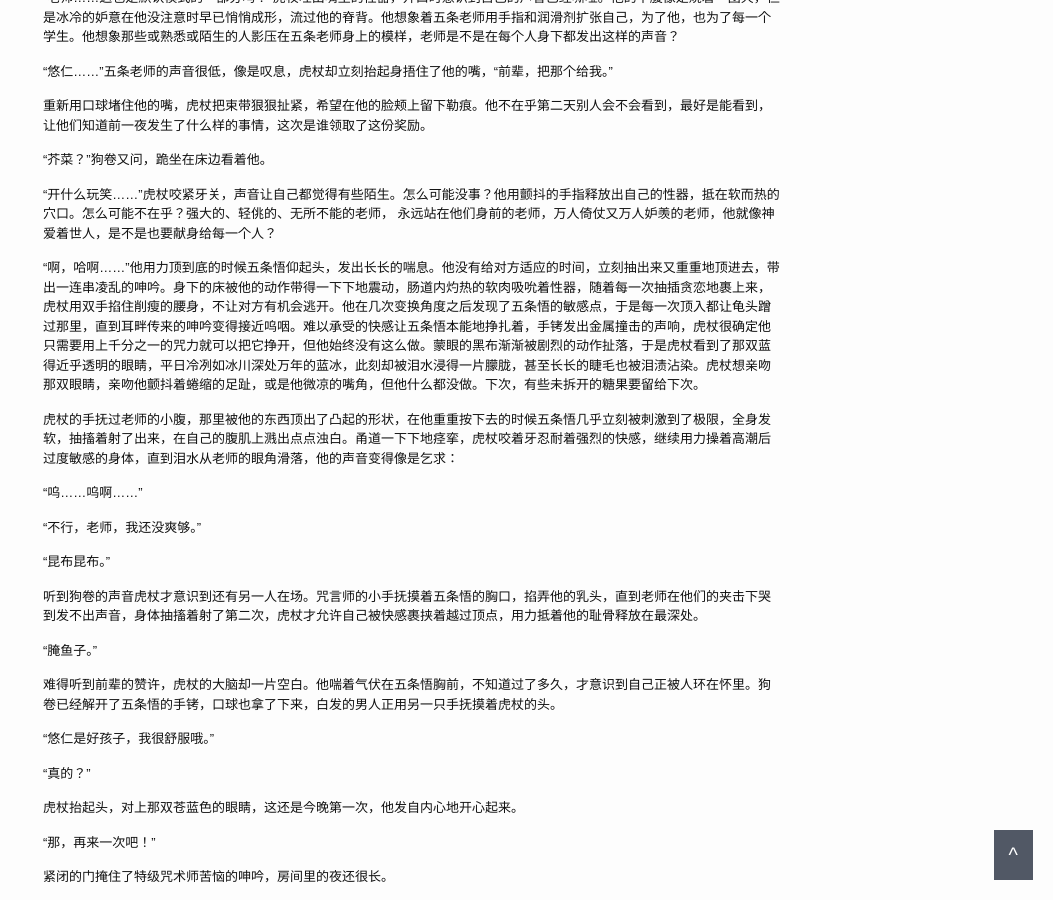
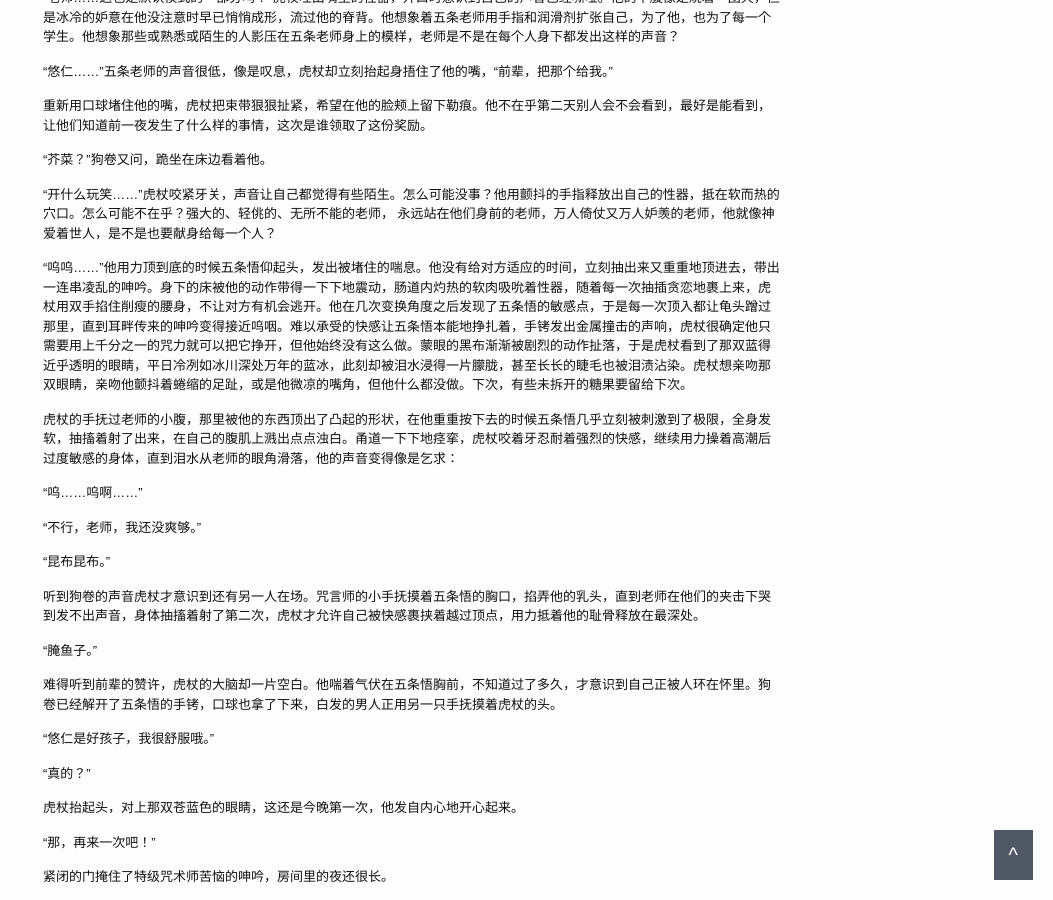
Before and after one commit to greylantern/greylantern.github.io, a Jekyll site: the page built from _posts/2026-10-26-【咒术回战】【悠五+少量棘五】La habitación.html, in a window 1280 px wide and 900 px high, scrolled down 2704 px. Shown: the whole window, without its empty margins (227-1280 px from the left). Built offline with Jekyll 4.4.1, drawn with Linux system fonts in a browser that asks for light colours; comment, search, counter and statistics services are not loaded.

Commit message:
minor update

```diff
--- a/_posts/2026-10-26-【咒术回战】【悠五+少量棘五】La habitación.html
+++ b/_posts/2026-10-26-【咒术回战】【悠五+少量棘五】La habitación.html
@@ -128,7 +128,7 @@ categories: 咒术回战
 
 <p>“开什么玩笑……”虎杖咬紧牙关，声音让自己都觉得有些陌生。怎么可能没事？他用颤抖的手指释放出自己的性器，抵在软而热的穴口。怎么可能不在乎？强大的、轻佻的、无所不能的老师， 永远站在他们身前的老师，万人倚仗又万人妒羡的老师，他就像神爱着世人，是不是也要献身给每一个人？</p>
 
-<p>“啊，哈啊……”他用力顶到底的时候五条悟仰起头，发出长长的喘息。他没有给对方适应的时间，立刻抽出来又重重地顶进去，带出一连串凌乱的呻吟。身下的床被他的动作带得一下下地震动，肠道内灼热的软肉吸吮着性器，随着每一次抽插贪恋地裹上来，虎杖用双手掐住削瘦的腰身，不让对方有机会逃开。他在几次变换角度之后发现了五条悟的敏感点，于是每一次顶入都让龟头蹭过那里，直到耳畔传来的呻吟变得接近呜咽。难以承受的快感让五条悟本能地挣扎着，手铐发出金属撞击的声响，虎杖很确定他只需要用上千分之一的咒力就可以把它挣开，但他始终没有这么做。蒙眼的黑布渐渐被剧烈的动作扯落，于是虎杖看到了那双蓝得近乎透明的眼睛，平日冷冽如冰川深处万年的蓝冰，此刻却被泪水浸得一片朦胧，甚至长长的睫毛也被泪渍沾染。虎杖想亲吻那双眼睛，亲吻他颤抖着蜷缩的足趾，或是他微凉的嘴角，但他什么都没做。下次，有些未拆开的糖果要留给下次。</p>
+<p>“呜呜……”他用力顶到底的时候五条悟仰起头，发出被堵住的喘息。他没有给对方适应的时间，立刻抽出来又重重地顶进去，带出一连串凌乱的呻吟。身下的床被他的动作带得一下下地震动，肠道内灼热的软肉吸吮着性器，随着每一次抽插贪恋地裹上来，虎杖用双手掐住削瘦的腰身，不让对方有机会逃开。他在几次变换角度之后发现了五条悟的敏感点，于是每一次顶入都让龟头蹭过那里，直到耳畔传来的呻吟变得接近呜咽。难以承受的快感让五条悟本能地挣扎着，手铐发出金属撞击的声响，虎杖很确定他只需要用上千分之一的咒力就可以把它挣开，但他始终没有这么做。蒙眼的黑布渐渐被剧烈的动作扯落，于是虎杖看到了那双蓝得近乎透明的眼睛，平日冷冽如冰川深处万年的蓝冰，此刻却被泪水浸得一片朦胧，甚至长长的睫毛也被泪渍沾染。虎杖想亲吻那双眼睛，亲吻他颤抖着蜷缩的足趾，或是他微凉的嘴角，但他什么都没做。下次，有些未拆开的糖果要留给下次。</p>
 
 <p>虎杖的手抚过老师的小腹，那里被他的东西顶出了凸起的形状，在他重重按下去的时候五条悟几乎立刻被刺激到了极限，全身发软，抽搐着射了出来，在自己的腹肌上溅出点点浊白。甬道一下下地痉挛，虎杖咬着牙忍耐着强烈的快感，继续用力操着高潮后过度敏感的身体，直到泪水从老师的眼角滑落，他的声音变得像是乞求：</p>
 
```
